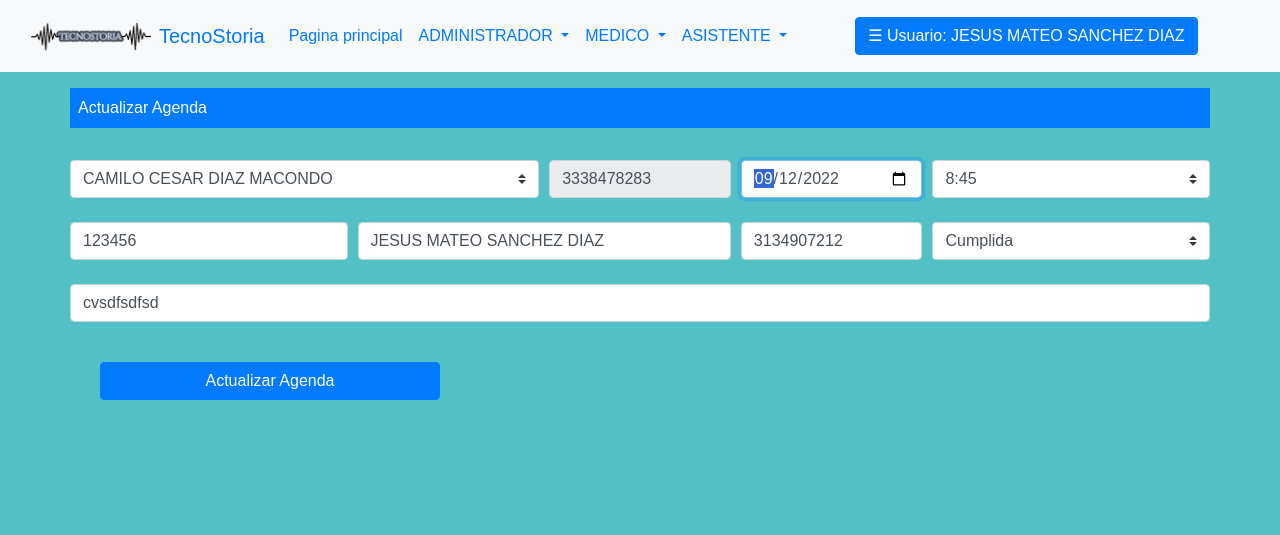
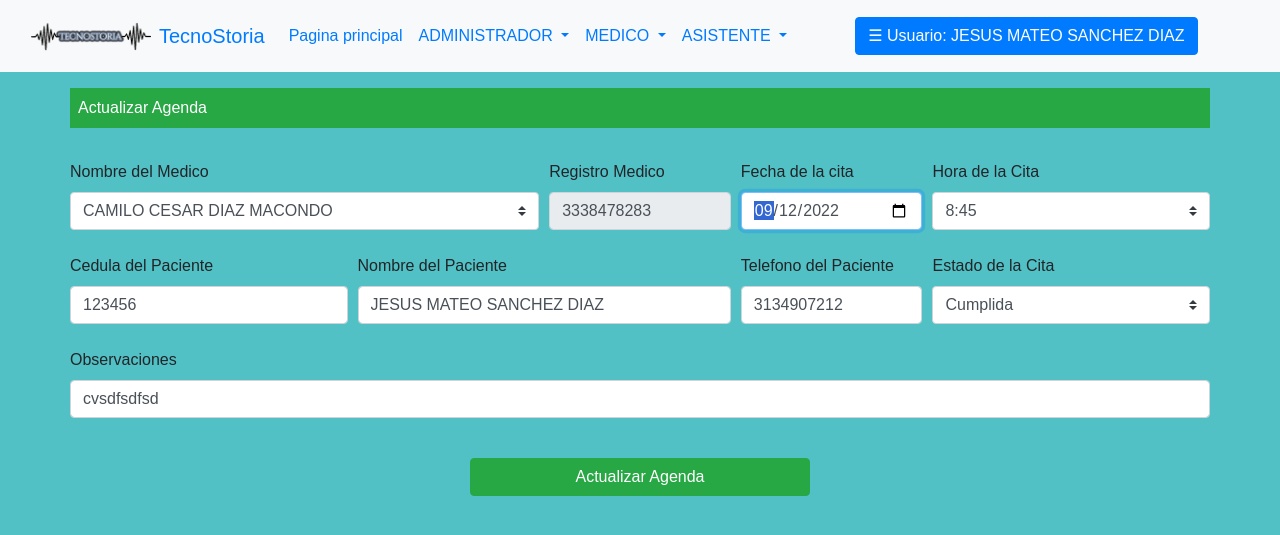
Before and after one commit to JesusMateoSD/ProyectoTecnoStoria, a PHP site: page /agenda/editpagenda.php?id=1 in a window 1280 px wide. Shown: the top 535 px of the page. Run offline with PHP 8.4, Linux system fonts and the light colour scheme; a user stored in the database is signed in; data comes from the database, SQL or seed files in the repository; some libraries are stand-ins or nearby versions; some web fonts are replaced.

Commit message:
V 0.3.4.4

```diff
--- a/agenda/editpagenda.php
+++ b/agenda/editpagenda.php
@@ -4,22 +4,23 @@
 
 <?php
   session_start();
+  include("../db.php");
   include('../header/header.php');
-  include("../db.php");
 ?>
 <?php
 
   if (isset($_GET['id'])) {
     $id = $_GET['id'];
 
-    $query = "SELECT * FROM tbl_agenda WHERE id = $id";
-    $result = mysqli_query($mysqli, $query);
+    $query = "SELECT * FROM tbl_agenda WHERE id = '".$id."'";
+    $result = mysqli_query($mysqli,$query);
+
     if (mysqli_num_rows($result) == 1) {
       $row = mysqli_fetch_array($result);
       $horag = $row['horag'];
       $fecha =  $row['fecha'];
       $dpaciente = $row['dpaciente'];
-      $npaciente =$row['npaciente'];
+      $npaciente = $row['npaciente'];
       $tpaciente = $row['tpaciente'];
       $estado = $row['estado'];
       $obs = $row['obs'];
@@ -30,7 +31,7 @@
 
   if (isset($_POST['update'])) {
     $id = $_GET['id'];
-    $profesional= $_POST['profesional'];
+    $profesional = $_POST['profesional'];
     $docp = $_POST['docp'];
     $fecha = $_POST['fecha'];
     $hora = $_POST['hora'];
@@ -47,7 +48,7 @@
     $(document).ready(function() {
       swal({
         title: 'Medicina Web!',
-        text: "La AgendaS Ha Sido Actualizada con exito!",
+        text: "La Agenda Ha Sido Actualizada con exito!",
         type: 'success',
         confirmButtonColor: '#3085d6',
         confirmButtonText: 'OK!'
@@ -65,10 +66,11 @@
 <div class="container">
   <div class="row">
     <form  id="myForm" action="editpagenda.php?id=<?php echo $_GET['id']; ?>" method="POST" >
-      <div class="p-2 mb-2 bg-primary text-white">Actualizar  Agenda</div>
+      <div class="p-2 mb-2 bg-success text-white">Actualizar  Agenda</div>
       <br>
       <div class="form-row">
         <div class="col-md-5 mb-4">
+          <label>Nombre del Medico</label>
           <select class="custom-select mr-sm-2"  onchange="alerta();" name="profesional" id="profesional" >
             <option value="<?php echo $nprofesional; ?>" selected><?php echo $nprofesional; ?></option>
               <?php
@@ -80,12 +82,15 @@
           </select>
         </div>
         <div class="col-md-2 mb-4">
+          <label>Registro Medico</label>
           <input type="text" name="docp" id="docp"   class="form-control"  value="<?php echo $dprofesional; ?>" readonly>
         </div>
         <div class="col-md-2 mb-4">
+          <label>Fecha de la cita</label>
           <input type="date" name="fecha" id="fecha" class="form-control" placeholder="Fecha"  value="<?php echo $fecha; ?>" autofocus>
         </div>
         <div class="col-md-3 mb-4">
+          <label>Hora de la Cita</label>
           <select class="custom-select mr-sm-2"  name="hora" id="hora" >
             <option value="<?php echo $horag; ?>" selected><?php echo $horag; ?></option>
                 <?php
@@ -97,16 +102,19 @@
           </select>
         </div>
         <div class="col-md-3 mb-4">
+          <label>Cedula del Paciente</label>
           <input type="text" name="cedula" id="cedula" class="form-control" placeholder="Cedula" value="<?php echo $dpaciente; ?>" autofocus>
         </div>
         <div class="col-md-4 mb-4">
+          <label>Nombre del Paciente</label>
           <input type="text" name="paciente" id="paciente" class="form-control" placeholder="Paciente" value="<?php echo $npaciente; ?>"autofocus>
         </div>
         <div class="col-md-2 mb-4">
+          <label>Telefono del Paciente</label>
           <input type="text" name="telefono" id="telefono" class="form-control" placeholder="Telefono" value="<?php echo $tpaciente; ?>" autofocus>
         </div>
         <div class="col-md-3 mb-4">
-          <label class="mr-sm-2 sr-only" for="inlineFormCustomSelect">Preference</label>
+          <label>Estado de la Cita</label>
           <select class="custom-select mr-sm-2" name="nivel" id="nivel"  >
             <option selected value="<?php echo $estado; ?>"><?php echo $estado; ?></option>
             <option value="Asignada">Asignada</option>
@@ -116,12 +124,13 @@
           </select>
         </div>
         <div class="col-md-12 mb-4">
+        <label>Observaciones</label>
           <input type="text" name="obs" id="obs" class="form-control" placeholder="Observaciones" value="<?php echo $obs; ?>" autofocus>
         </div>
       </div>
     </div>
-    <div class="col-md-4 mb-4">
-      <input type="submit" name="update" class="btn btn-primary btn-block" value="Actualizar Agenda">
+    <div class="col-md-4 mb-4 mx-auto">
+      <input type="submit" name="update" class="btn btn-success btn-block" value="Actualizar Agenda">
     </div>
   </form>
 </div>
--- a/agenda/proceso.php
+++ b/agenda/proceso.php
@@ -7,7 +7,7 @@
 
 <script language="javascript" src="../cssjs/jquery-3.1.1.min.js"></script>
 <div class="col-md-12">
-  <table class="table table-hover" style="font-size:90%;">
+  <table class="table table-hover table-light" style="font-size:90%;">
     <thead>
       <tr class="table-primary">
         <th>Hora</th>
--- a/agenda/procesoi.php
+++ b/agenda/procesoi.php
@@ -7,7 +7,7 @@
 
 <script language="javascript" src="../cssjs/jquery-3.1.1.min.js"></script>
 <div class="col-md-12">
-  <table class="table table-hover" style="font-size:90%;">
+  <table class="table table-hover table-light" style="font-size:90%;">
     <thead>
       <tr class="table-primary">
         <th>Hora</th>
--- a/consultorios/indexconsultorio.php
+++ b/consultorios/indexconsultorio.php
@@ -47,7 +47,7 @@
               <input type="text" name="napb" class="form-control" placeholder="Nombre E.A.P.B" autofocus>
             </div>
 
-            <div class="col-md-7 mb-4">
+            <div class="col-md-6 mb-4 mx-auto">
               <input type="file" name="foto" id="file-1" class="inputfile inputfile-1" data-multiple-caption="{count} archivos seleccionados" multiple />
               <label for="file-1">
               <svg xmlns="http://www.w3.org/2000/svg" class="iborrainputfile" width="20" height="17" viewBox="0 0 20 17"><path d="M10 0l-5.2 4.9h3.3v5.1h3.8v-5.1h3.3l-5.2-4.9zm9.3 11.5l-3.2-2.1h-2l3.4 2.6h-3.5c-.1 0-.2.1-.2.1l-.8 2.3h-6l-.8-2.2c-.1-.1-.1-.2-.2-.2h-3.6l3.4-2.6h-2l-3.2 2.1c-.4.3-.7 1-.6 1.5l.6 3.1c.1.5.7.9 1.2.9h16.3c.6 0 1.1-.4 1.3-.9l.6-3.1c.1-.5-.2-1.2-.7-1.5z"></path></svg>
--- a/cssjs/style.css
+++ b/cssjs/style.css
@@ -25,7 +25,7 @@ body {
 
   .sidenav h2{
     padding: 8px 8px 8px 32px;
-    margin-left: 15px;
+    text-align: center;
     text-decoration: none;
     font-size: 25px;
     color: #83b5ff;
--- a/header/header.php
+++ b/header/header.php
@@ -76,7 +76,14 @@
           </div>
 
           <div id="mySidenav" class="sidenav">
-            <h2> -- Asistente -- </h2>
+            <h2> <?php
+              if($_SESSION['snivel'] == 1){
+                echo " Administrador ";
+              }else if($_SESSION['snivel'] == 2){
+                echo "Medico";
+              }else if($_SESSION['snivel'] == 3){
+                echo "Asistente";
+              } ?></h2>
             <a href="javascript:void(0)" class="closebtn" onclick="closeNav()">&times;</a>
             <a href="../logout.php">Cerrar sesion</a>
           </div>
--- a/usuarios/indexusuario.php
+++ b/usuarios/indexusuario.php
@@ -49,7 +49,6 @@
           <div class="col-md-3 mb-4">
             <input type="date" name="fecha" class="form-control" placeholder="" autofocus>
           </div>
-
 
           <div class="col-md-3 mb-4">
             <input type="text" name="clave" class="form-control" placeholder="Clave" id="inputPassword" autocomplete="off">
```
Also changed, not shown: agenda/indexagenda.php (+4 -4 lines), usuarios/firmasus/A dormir.jpeg (added).
